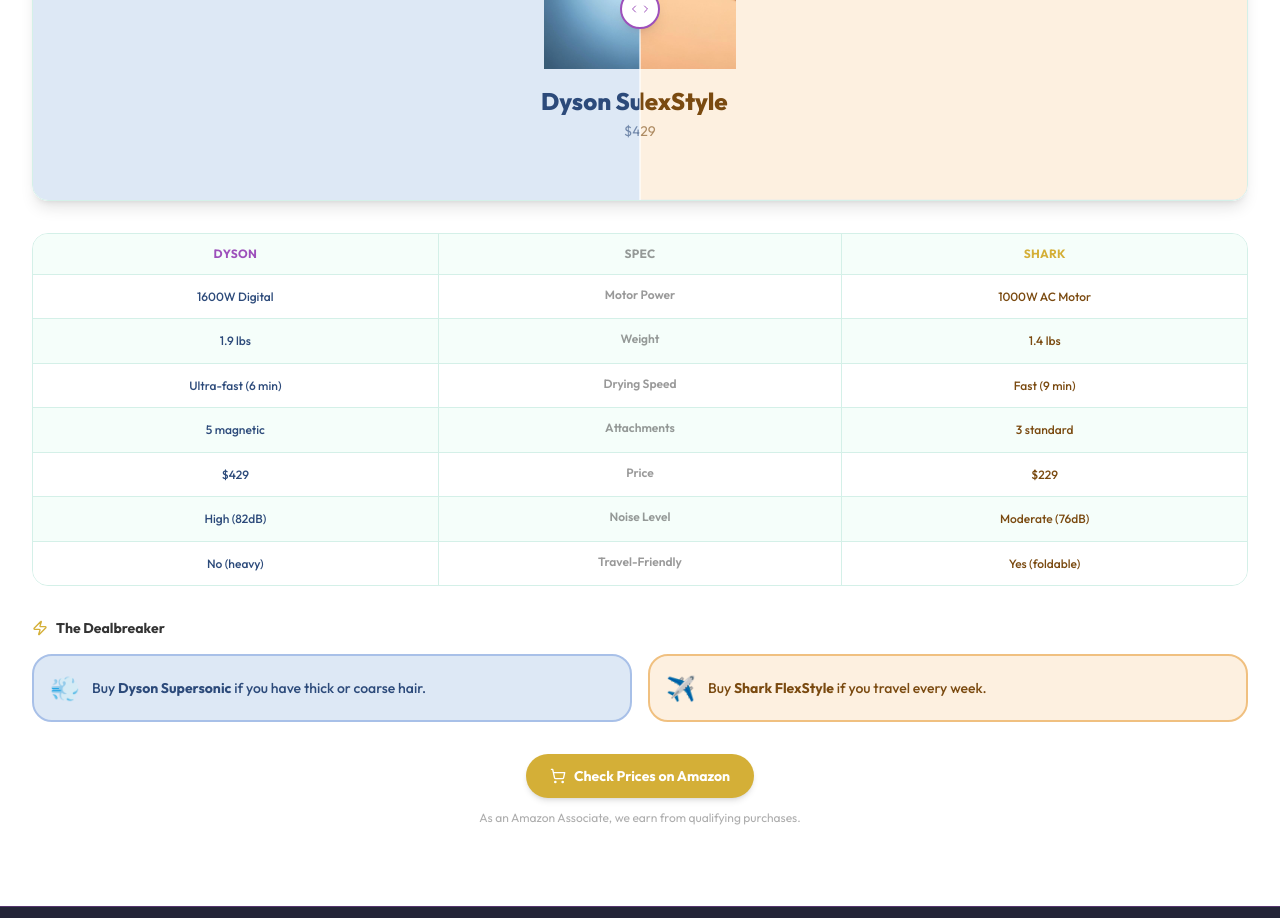
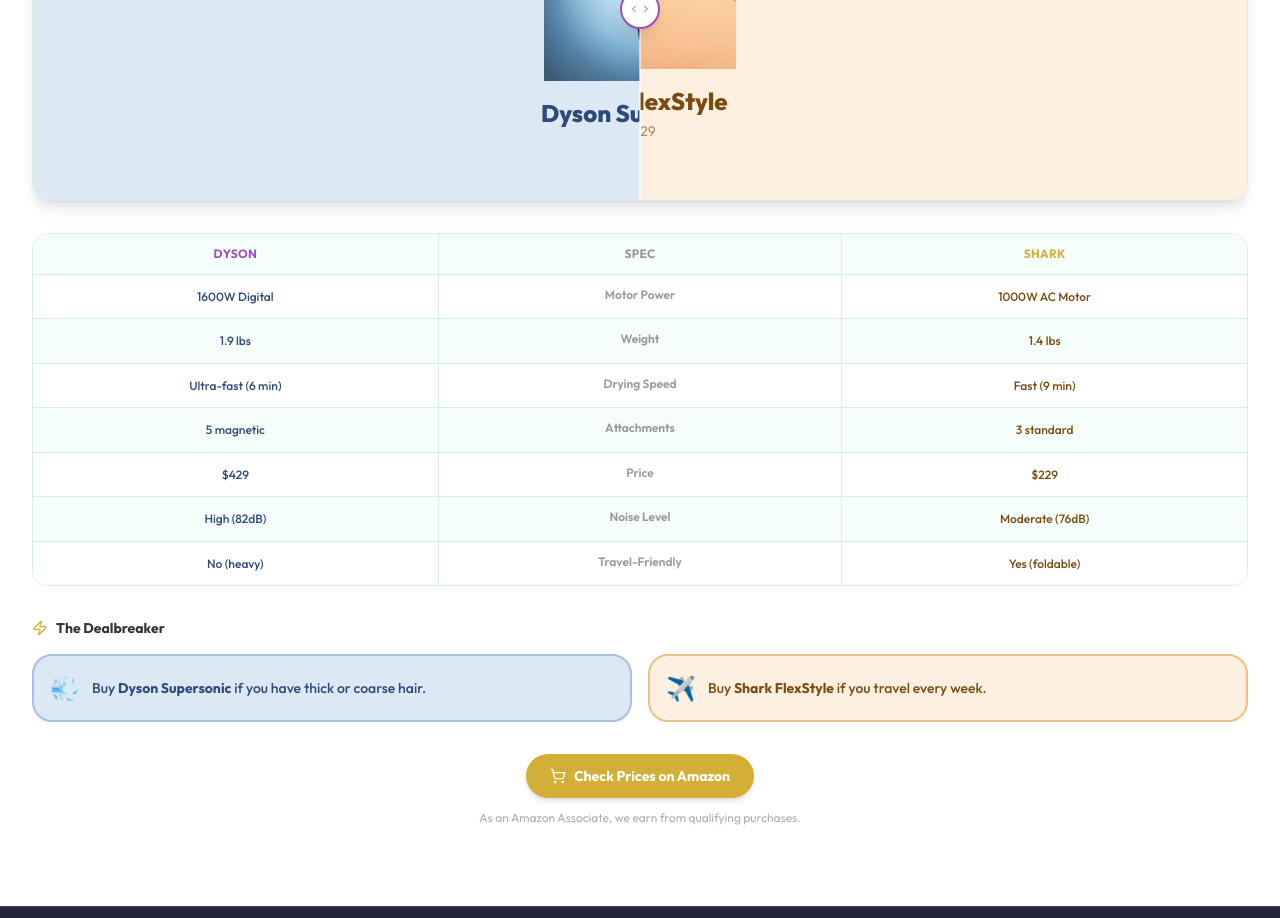
Before and after one commit to Akbarkhon-Avazkhonov/spacesavers.org, a Next.js app: page / in a window 1280 px wide. Shown: the part 2940-3858 px from the top of the page. Built offline with nearby package versions, Linux system fonts and the light colour scheme.

Commit message:
fix: remove price label from Dyson title in slider\n\nRemove hardcoded price from Dyson title for consistency.

```diff
--- a/components/comparison-section.tsx
+++ b/components/comparison-section.tsx
@@ -105,7 +105,6 @@ export function ComparisonSection() {
               <h3 className="text-lg md:text-2xl font-extrabold text-[#2c4a7a]" style={{ fontFamily: "var(--font-heading)" }}>
                 Dyson Supersonic
               </h3>
-              <p className="text-[#2c4a7a]/60 text-sm mt-1">$429</p>
             </div>
           </div>
 
```
